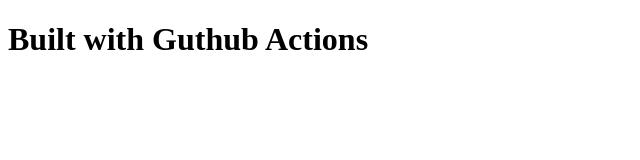
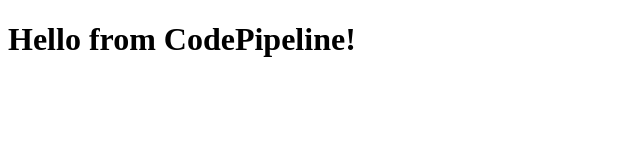
Before and after one commit to ambika-angadi/aws-ecr, a plain HTML site: page index.html in a window 1280 px wide. Shown: the whole page, without its empty margins (0-640 px from the left). Drawn offline with Linux system fonts and the light colour scheme.

```diff
--- a/index.html
+++ b/index.html
@@ -1,9 +1,9 @@
 <!DOCTYPE html>
 <html>
 <head>
-    <title>Hello from my custom image!</title>
+    <title>Hello from CodePipeline!</title>
 </head>
 <body>
-    <h1>Built with Guthub Actions</h1>
+    <h1>Hello from CodePipeline!</h1>
 </body>
 </html>
```
Also changed, not shown: 1 other file.
